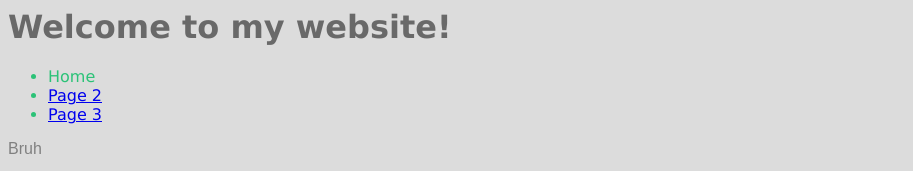
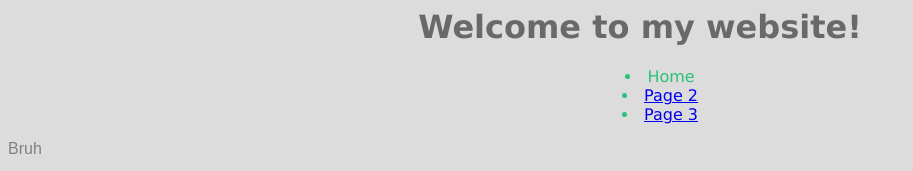
Before and after one commit to joeltomjoseph/MyWebsite, a plain HTML site: page index.html in a window 1280 px wide. Shown: the top 171 px of the page, without its empty margins (0-913 px from the left). Drawn offline with Linux system fonts and the light colour scheme.

Commit message:
Centered

```diff
--- a/index.html
+++ b/index.html
@@ -5,12 +5,12 @@
     <link rel="stylesheet" href="styles.css">
 <body>
 
-    <h1>Welcome to my website!</h1>
-    <ul>
+    <h1><center>Welcome to my website!</center></h1>
+    <menu><center>
         <li>Home</li>
         <li><a href="page2.html">Page 2</a></li>
         <li><a href="page3.html">Page 3</a></li>
-    </ul>
+    </center></menu>
     <p>Bruh</p>
     <p>This is Cool</p>
     <img src="https://www.antrimgrammar.org/i/design/antrim-logo.png" alt="Antrim Grammar Logo">
```
Also changed, not shown: page2.html (+3 -3 lines), page3.html (+3 -3 lines), images/ags.png (added).
